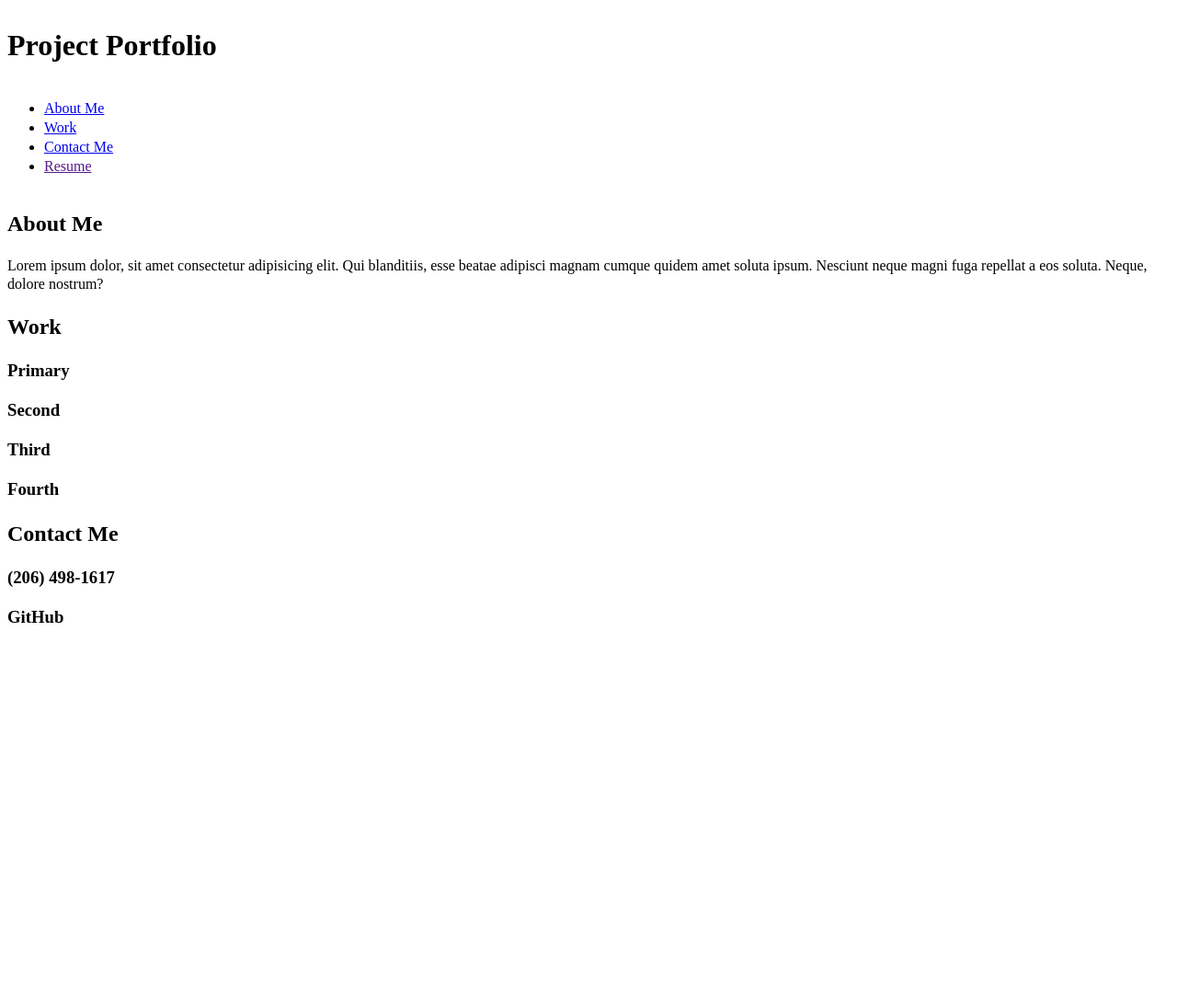
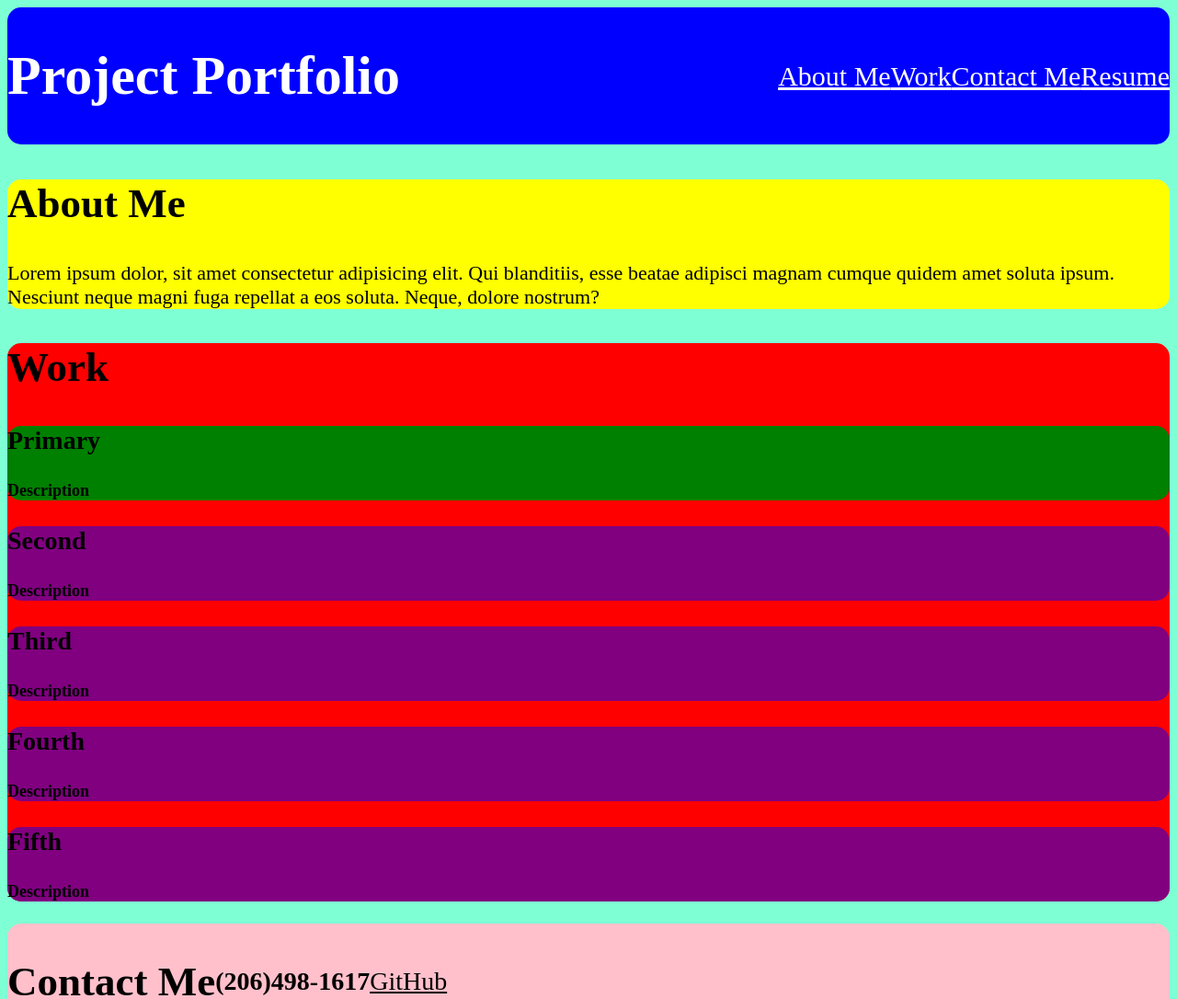
Before and after one commit to NJscc/professional_portfolio, a plain HTML site: page index.html in a window 1280 px wide. Shown: the top 1086 px of the page at 92% size. Before the commit the page ends 800 px from the top, so only its background shows below. Drawn offline with Linux system fonts and the light colour scheme.

Commit message:
updating submission

```diff
--- a/assets/style.css
+++ b/assets/style.css
@@ -1,22 +1,103 @@
+/* Used to store common colors for color scheme */
+:root {
+
+}
+
 body {
     display: flex;
     flex-direction: column;
-    line-height: 1.3;
+    background-color:aquamarine;
   }
 
+
 header {
+    border-radius: 15px;
     display: flex;
+    flex-direction: row;
     justify-content: space-between;
     align-items: center;
-  }
+    background-color:blue;
+    color: white;
+}
 
-  /* Change font size of headings */
+header a{
+  color: white;
+}
+
+nav ul {
+  display: flex;
+  flex-direction: row;
+  font-size: 30px;
+  display: flex;
+}
+
+/* Adjust heading fonts */
+h1 {
+  font-size: 60px;
+}
+
+h2 {
+  font-size: 45px;
+}
+
+h3{
+  font-size: 28px;
+}
+
+h4 {
+  font-size: 18px;
+}
+
+li {
+  list-style-type: none;
+}
+
+footer {
+  background-color:blue;
+}
+
+/* Alter formatting of each unique section */
+section {
+  border-radius: 15px;
+}
+
+/* 'About Me' Section */
+#about_me {
+  background-color:yellow;
+}
+
+#about_me p {
+  font-size: 22px;
+}
+
+/* 'Work' Section */
+#work {
+  background-color:red;
+}
+
+/* 'Contact Me' Section */
+#contact_me {
+  background-color:pink;
+  display: flex;
+  flex-grow: 1;
+  justify-content: left;
+  align-items: center;
+}
+
+#contact_me a {
+  font-size: 28px;
+  color: black;
+}
 
 
+/* Format largest display card */
+.card_primary{
+  border-radius: 15px;
+  background-color:green;
+}
 
-
-
-  /* Boxes for project links */
-  .card {
-
-  }
+/* Format other display cards */
+.card {
+  border-radius: 15px;
+  background-color:purple;
+}
--- a/index.html
+++ b/index.html
@@ -11,63 +11,72 @@
 <body>
 
         <!--Header at top of page-->
-        <head>
+        <header>
             <h1>Project Portfolio</h1>
             <nav>
                 <ul>
-                  <li><a href="#About Me">About Me</a></li>
-                  <li><a href="#Work">Work</a></li>
-                  <li><a href="#Contact Me">Contact Me</a></li>
-                  <li><a href="">Resume</a></li>
+                  <li><a href="#about_me">About Me</a></li>
+                  <li><a href="#work">Work</a></li>
+                  <li><a href="#contact_me">Contact Me</a></li>
+                  <li><a href="#">Resume</a></li>
                 </ul>
               </nav>
-        </head>
+        </header>
 
         <!--Contains all body tabs-->
         <main>
 
             <!--About Me-->
-            <section id="About Me">
+            <section id="about_me">
               <h2>About Me</h2>
               <p>Lorem ipsum dolor, sit amet consectetur adipisicing elit. Qui blanditiis,
                 esse beatae adipisci magnam cumque quidem amet soluta ipsum. Nesciunt neque
                 magni fuga repellat a eos soluta. Neque, dolore nostrum?
               </p>
-
             </section>
 
             <!--Project Examples, with placehold article names-->
-            <section id="Work">
+            <section id="work">
               <h2>Work</h2>
               <article class="card_primary">
                   <h3>Primary</h3>
+                  <h4>Description</h4>
               </article>
-              <article>
+
+              <article class="card">
                   <h3>Second</h3>
+                  <h4>Description</h4>
               </article>
-              <article>
+
+              <article class="card">
                   <h3>Third</h3>
+                  <h4>Description</h4>
               </article>
-              <article>
+
+              <article class="card">
                   <h3>Fourth</h3>
+                  <h4>Description</h4>
+              </article>
+
+              <article class="card">
+                  <h3>Fifth</h3>
+                  <h4>Description</h4>
               </article>
 
 
             </section>
 
             <!--Contact Me-->
-            <section id="Contact Me">
+            <section id="contact_me">
               <h2>Contact Me</h2>
-              <h3>(206) 498-1617</h3>
-              <h3>GitHub</h3>
+              <h3>(206)498-1617</h3>
+              <a href="https://github.com/NJscc">GitHub</a>
             </section>
 
         </main>
 
         <!--Decorative-->
-        <footer>
-
-        </footer>
+        <footer></footer>
 
 </body>
 </html>
```
Also changed, not shown: 1 other file.
